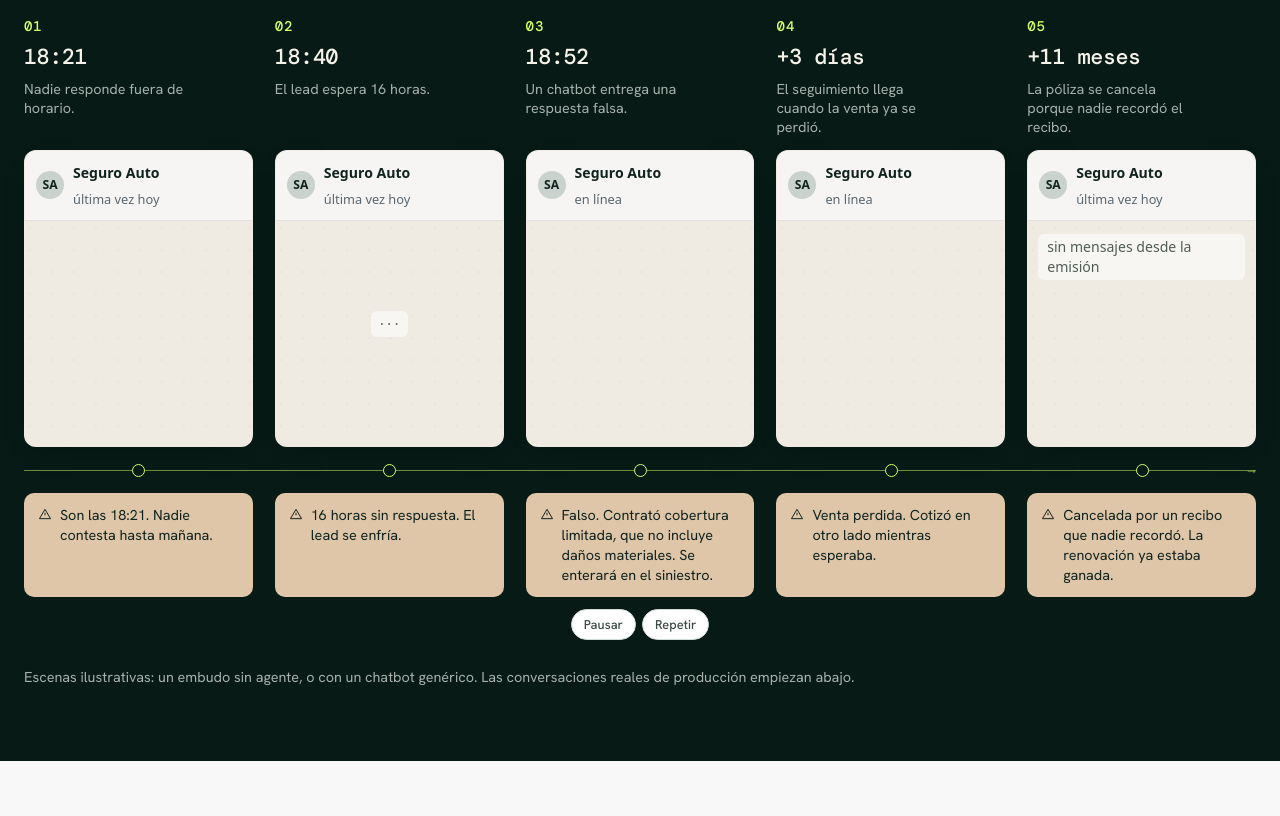
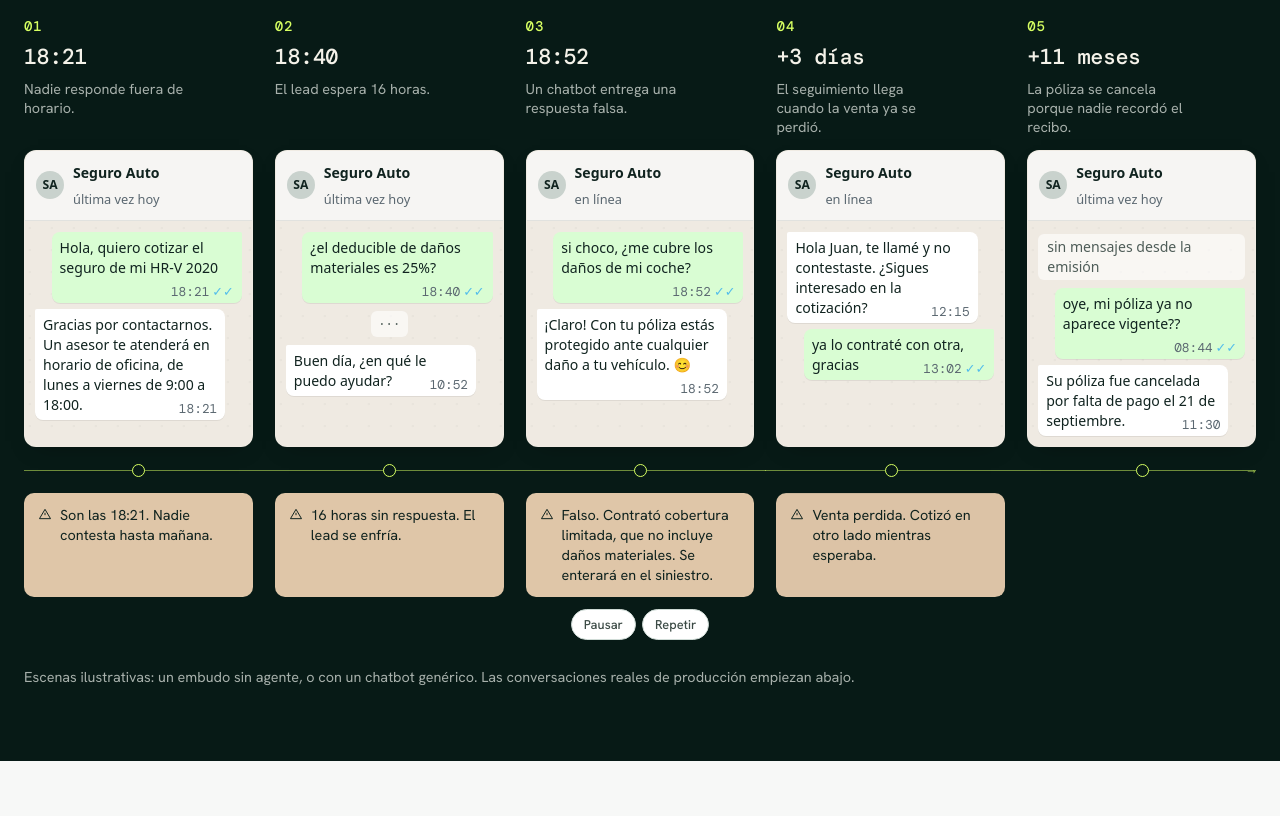
Before and after one commit to insurmind/insurmind_landing, a plain HTML site: page variante-b.html in a window 1280 px wide. Shown: the part 1375-2191 px from the top of the page. Drawn offline with nearby package versions, Linux system fonts and the light colour scheme.

Commit message:
Arreglar las burbujas del embudo y añadir scroll-snap suave
BUG (el de las ventanas vacías)
La regla global del motor de WhatsApp, `.anim .msg{opacity:0}`, también
alcanza a las burbujas del embudo, porque el contenedor que recibe
`.anim` es `.embudo` y las burbujas cuelgan de él. Mis reglas del
embudo usaban `animation-fill-mode: backwards`, que sostiene el estado
inicial durante el delay pero NO conserva el final. Resultado: cada
burbuja animaba a visible y al terminar volvía al `opacity:0` de la
regla global.

Cambiadas las cinco reglas del embudo a `both`. Verificado forzando el
final de las animaciones y comparando contra el comportamiento
anterior:

  backwards (antes):   2 de 12 burbujas visibles
  both      (ahora):  12 de 12

RITMO
La animación iba demasiado rápida. El escalonado entre burbujas sube
de .26s a .46s y entre ventanas de .5s a .72s; las consecuencias
arrancan a 5.4s en vez de 4.4s. Total 7.50s (antes 6.26s), dentro del
presupuesto de 8-10s.

SCROLL-SNAP
Los cuatro "se corta" que reportaste NO son recorte: medí todos los
contenedores con overflow:hidden y no hay ni uno con contenido
cortado. Es el borde del viewport, o sea el problema de alturas visto
desde otro ángulo.

Añadido `scroll-snap-type: y proximity` en html con
`scroll-padding-top` de 76px (104 en móvil, por la nav de dos filas), y
`scroll-snap-align:start` en las secciones. Al soltar un scroll fuerte
cerca de un borde de sección, engancha a él.

Deliberadamente `proximity`, NO `mandatory`: con secciones más altas
que el viewport (el héroe mide 1074px contra 839 útiles) mandatory
secuestra el scroll y no te dejaría llegar al final de cada sección.
Con proximity solo engancha si sueltas cerca; el resto del scroll es
libre.

Sin regresiones: controles 6/6 a 390 y 1440, sin desbordamiento,
outline intacto, cero animaciones con prefers-reduced-motion y
detector en 8 avisos.

Co-Authored-By: Claude Opus 5 (1M context) <noreply@anthropic.com>
Claude-Session: https://claude.ai/code/session_01T5WLGMPkwJseuApyHThxgH

```diff
--- a/variante-b.html
+++ b/variante-b.html
@@ -28,7 +28,8 @@
 }
 :root{color-scheme:light}
 *{box-sizing:border-box}
-html{scroll-behavior:smooth}
+html{scroll-behavior:smooth;scroll-snap-type:y proximity;scroll-padding-top:76px}
+main>section{scroll-snap-align:start;scroll-snap-stop:normal}
 body{margin:0;background:var(--paper);color:var(--ink);font-family:"Hanken Grotesk",system-ui,sans-serif;font-size:17px;line-height:1.55;-webkit-font-smoothing:antialiased}
 a{color:inherit}
 h1,h2,h3{font-weight:300;letter-spacing:-0.02em;margin:0;line-height:1.08}
@@ -67,7 +68,7 @@ strong{font-weight:500}
 
 /* sections */
 section{padding:72px 0;scroll-margin-top:76px}
-@media (max-width:760px){section{padding:56px 0;scroll-margin-top:104px}}
+@media (max-width:760px){section{padding:56px 0;scroll-margin-top:104px}html{scroll-padding-top:104px}}
 .hero{padding:72px 0 88px}
 .grid2{display:grid;grid-template-columns:1.15fr .85fr;gap:64px;align-items:center}
 .hero .grid2{align-items:start;grid-template-columns:minmax(0,1.5fr) minmax(0,.82fr);gap:52px}
@@ -190,11 +191,11 @@ section{padding:72px 0;scroll-margin-top:76px}
 @media (max-width:640px){.embudo{grid-auto-columns:86%}}
 @media (max-width:420px){.embudo{grid-auto-columns:88%}}
 /* animación: estado por defecto = estado final */
-.anim.embudo .mom__node::before{animation:linea .5s ease-out backwards;animation-delay:calc(var(--i) * .16s)}
-.anim.embudo .mom__node::after{animation:nodo .4s cubic-bezier(.16,1,.3,1) backwards;animation-delay:calc(.2s + var(--i) * .16s)}
-.anim.embudo .mom__head,.anim.embudo .wa{animation:sube .5s cubic-bezier(.16,1,.3,1) backwards;animation-delay:calc(.3s + var(--i) * .16s)}
-.anim.embudo .wa .msg,.anim.embudo .wa .gap{animation:sube .4s cubic-bezier(.16,1,.3,1) backwards;animation-delay:calc(.9s + var(--i) * .5s + var(--j,0) * .26s)}
-.anim.embudo .mom__cons{animation:sube .5s cubic-bezier(.16,1,.3,1) backwards;animation-delay:calc(4.4s + var(--i) * .34s)}
+.anim.embudo .mom__node::before{animation:linea .5s ease-out both;animation-delay:calc(var(--i) * .16s)}
+.anim.embudo .mom__node::after{animation:nodo .4s cubic-bezier(.16,1,.3,1) both;animation-delay:calc(.2s + var(--i) * .16s)}
+.anim.embudo .mom__head,.anim.embudo .wa{animation:sube .5s cubic-bezier(.16,1,.3,1) both;animation-delay:calc(.3s + var(--i) * .16s)}
+.anim.embudo .wa .msg,.anim.embudo .wa .gap{animation:sube .4s cubic-bezier(.16,1,.3,1) both;animation-delay:calc(1s + var(--i) * .72s + var(--j,0) * .46s)}
+.anim.embudo .mom__cons{animation:sube .5s cubic-bezier(.16,1,.3,1) both;animation-delay:calc(5.4s + var(--i) * .4s)}
 .anim.embudo.paused *{animation-play-state:paused!important}
 @keyframes linea{from{transform:scaleX(0)}to{transform:scaleX(1)}}
 @keyframes nodo{from{opacity:0;transform:scale(.4)}to{opacity:1;transform:none}}
```
